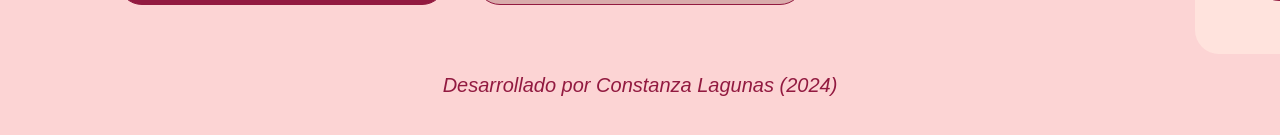
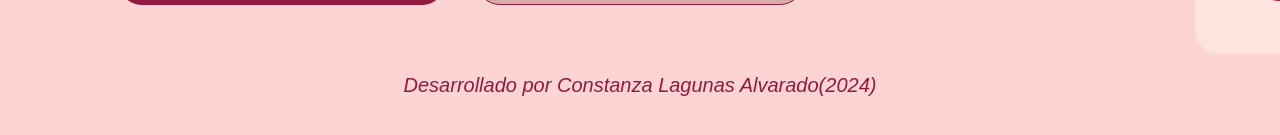
Before and after one commit to ConstanzaLagunas/Coraje-encriptador, a plain HTML site: page index.html in a window 1280 px wide. Shown: the part 721-856 px from the top of the page. Drawn offline with Linux system fonts and the light colour scheme; a web font is replaced by a local one.

Commit message:
Arregle mi nombre

```diff
--- a/index.html
+++ b/index.html
@@ -43,7 +43,7 @@
         </main>
 
         <footer>
-            <p class="desarrollo">Desarrollado por Constanza Lagunas (2024)</p>
+            <p class="desarrollo">Desarrollado por Constanza Lagunas Alvarado(2024)</p>
         </footer>
 
  <script src="/app.js"></script>
```
